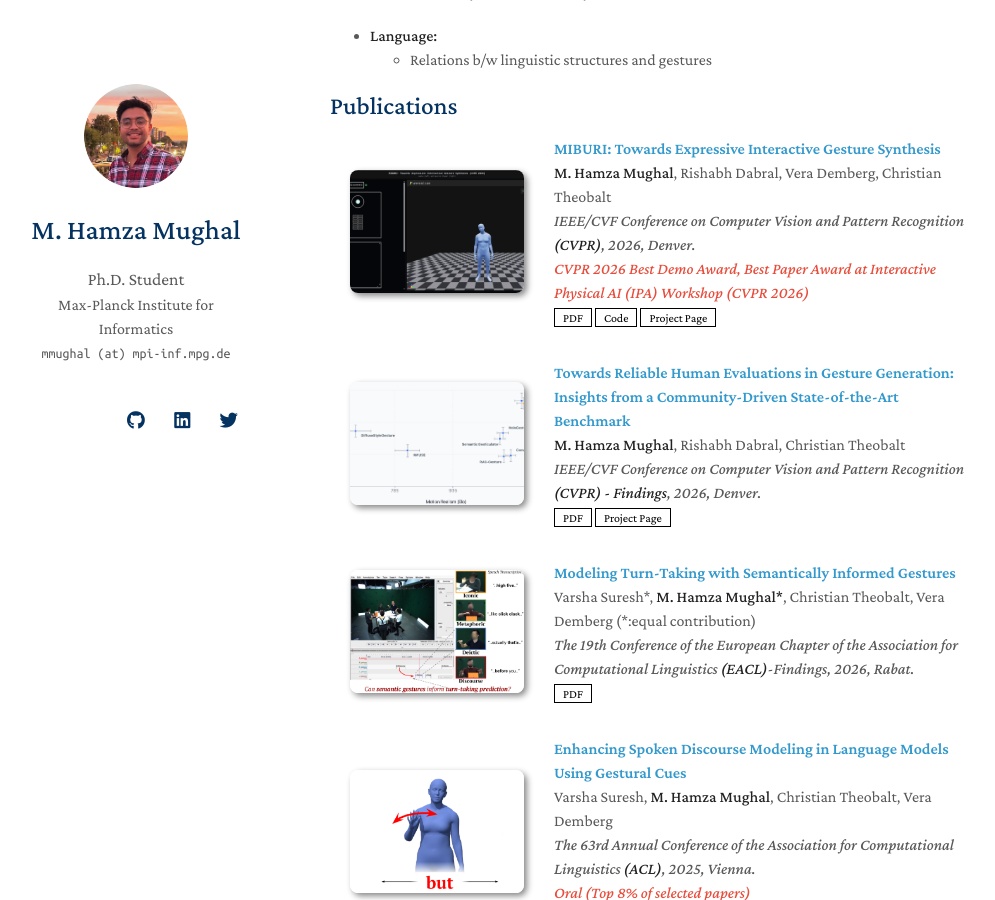
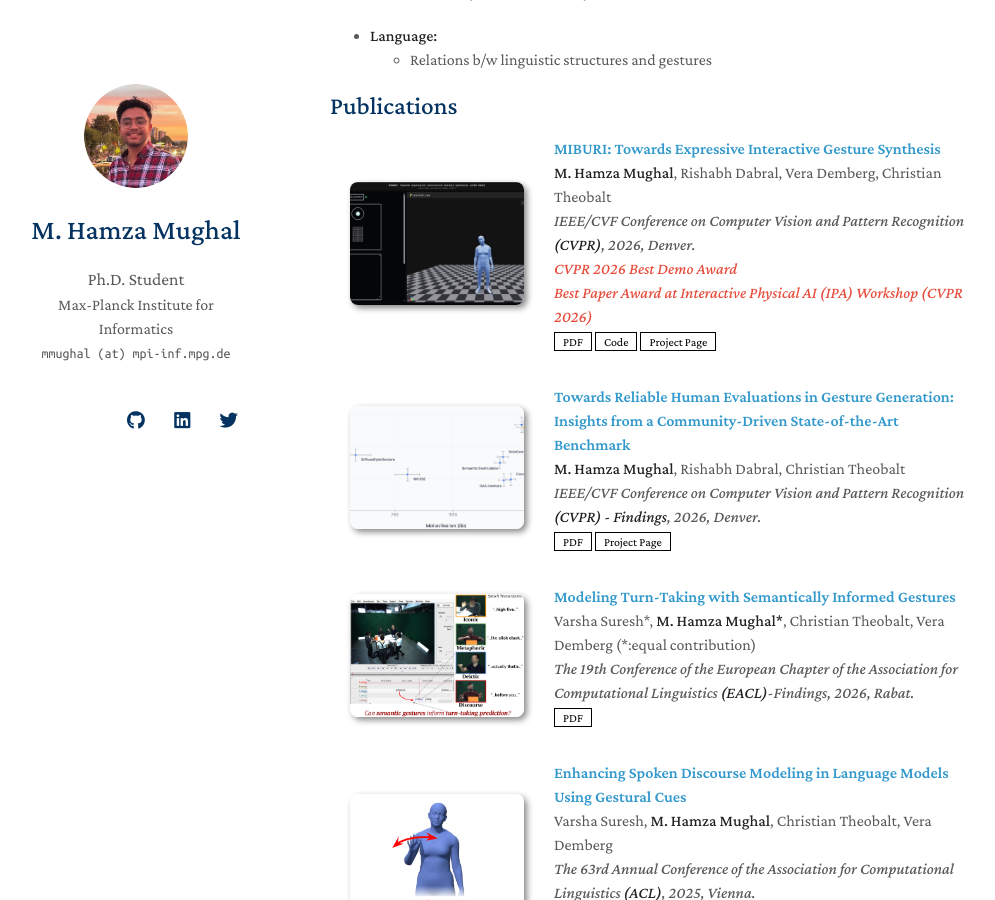
Before and after one commit to m-hamza-mughal/m-hamza-mughal.github.io, a Jekyll site: the page built from index.md, in a window 1280 px wide and 900 px high, scrolled down 449 px. Shown: the whole window, without its empty margins (140-1135 px from the left). Built offline with Jekyll 4.4.1, drawn with Linux system fonts in a browser that asks for light colours; nearby versions of some CDN libraries; a style sheet for code colours, icons or effects is not loaded; our own code applies the rules of GitHub Pages for plain Markdown files.

Commit message:
add notes2

```diff
--- a/_data/publications.yml
+++ b/_data/publications.yml
@@ -9,7 +9,8 @@ main:
     # dataset: https://edmond.mpg.de/dataset.xhtml?persistentId=doi:10.17617/3.IPFYCC
     # bibtex: https://bib.yliu.me/MICCAI23.txt
     image: ./assets/papers/miburi.gif
-    notes: CVPR 2026 Best Demo Award, Best Paper Award at Interactive Physical AI (IPA) Workshop (CVPR 2026)
+    notes: CVPR 2026 Best Demo Award
+    notes2: Best Paper Award at Interactive Physical AI (IPA) Workshop (CVPR 2026)
 
   - title: "Towards Reliable Human Evaluations in Gesture Generation: Insights from a Community-Driven State-of-the-Art Benchmark"
     authors: <strong>M. Hamza Mughal</strong>, Rishabh Dabral, Christian Theobalt
--- a/_includes/publications.md
+++ b/_includes/publications.md
@@ -23,6 +23,9 @@
     <div class="links">
       {% if link.notes %}
       <strong> <i style="color:#e74d3c">{{ link.notes }}</i></strong><br>
+      {% endif %}
+      {% if link.notes2 %}
+      <strong> <i style="color:#e74d3c">{{ link.notes2 }}</i></strong><br>
       {% endif %}
       {% if link.pdf %}
       <a href="{{ link.pdf }}" class="btn btn-sm z-depth-0" role="button" target="_blank" style="font-size:12px;">PDF</a>
```
